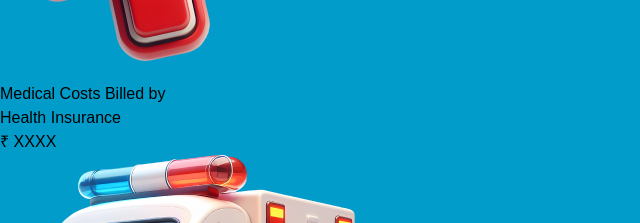
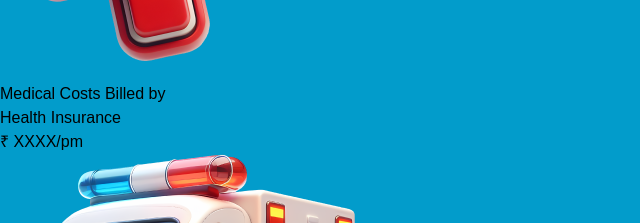
Before and after one commit to buttaakhil/HCIP, a React (Vite) app in the folder Frontend/: page / in a window 1280 px wide. Shown: the part 1080-1303 px from the top of the page, without its empty margins (0-640 px from the left). Built offline with nearby package versions, Linux system fonts and the light colour scheme; a web font is replaced by a local one.

Commit message:
Update CostPredictionSection.jsx

```diff
--- a/Frontend/src/CostPredictionSection.jsx
+++ b/Frontend/src/CostPredictionSection.jsx
@@ -25,6 +25,7 @@ const CostPredictionSection = () => {
           duration={1}
           className="count-up-text"
         /></span> : <span>XXXX</span>}
+        <span className='text-[#F20004] text-[16px] xl:text-[20px]'>/pm</span>
       </div>
       <img src={Ambulance} className="sm:block hidden absolute w-36 bottom-[-8px] left-[-8px]" alt="" />
       <img src={HospitalBed} className="absolute w-28 sm:w-36 bottom-[-16px] right-[-16px]" alt="" />
```
